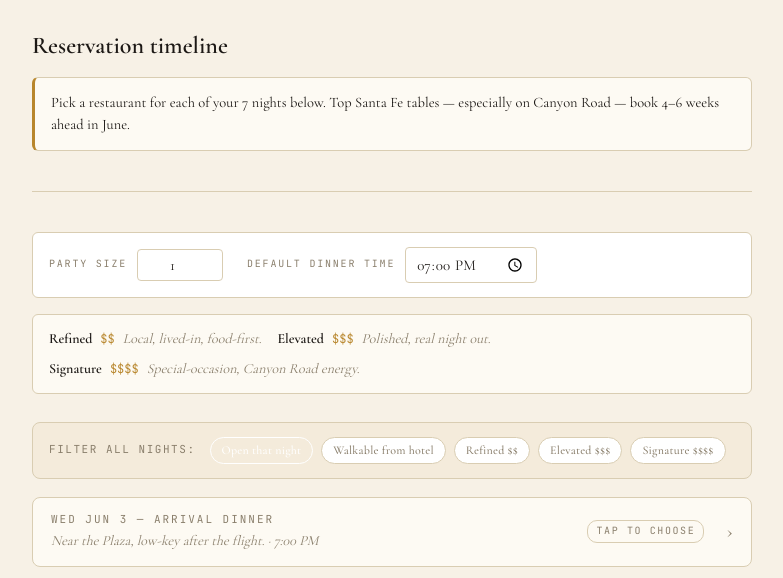
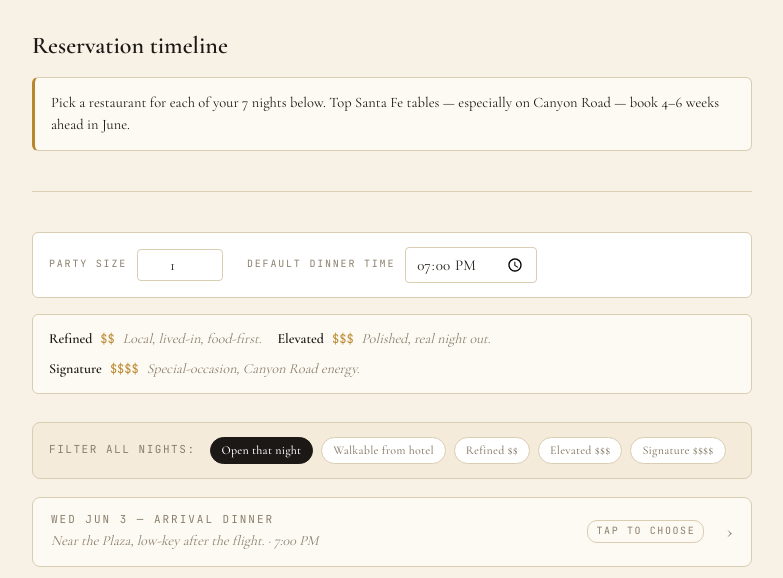
Before and after one commit to jhwiv/trip-restaurants, a website: page demo/index.html in a window 1280 px wide. Shown: the part 189-767 px from the top of the page, without its empty margins (248-1031 px from the left). Drawn offline with nearby package versions, Linux system fonts and the light colour scheme.

Commit message:
Fix illegible active filter chip (undefined --tr-charcoal)

```diff
--- a/src/restaurants.css
+++ b/src/restaurants.css
@@ -786,11 +786,11 @@ details.tr-night[open] > .tr-night-summary::after { transform: rotate(90deg); }
 }
 .tr-filter-chip:hover {
   border-color: var(--tr-gold);
-  color: var(--tr-charcoal);
+  color: var(--tr-ink);
 }
 .tr-filter-chip.is-active {
-  background: var(--tr-charcoal);
-  border-color: var(--tr-charcoal);
+  background: var(--tr-ink);
+  border-color: var(--tr-ink);
   color: #fff;
 }
 .tr-filter-chip-tier.is-active {
```
